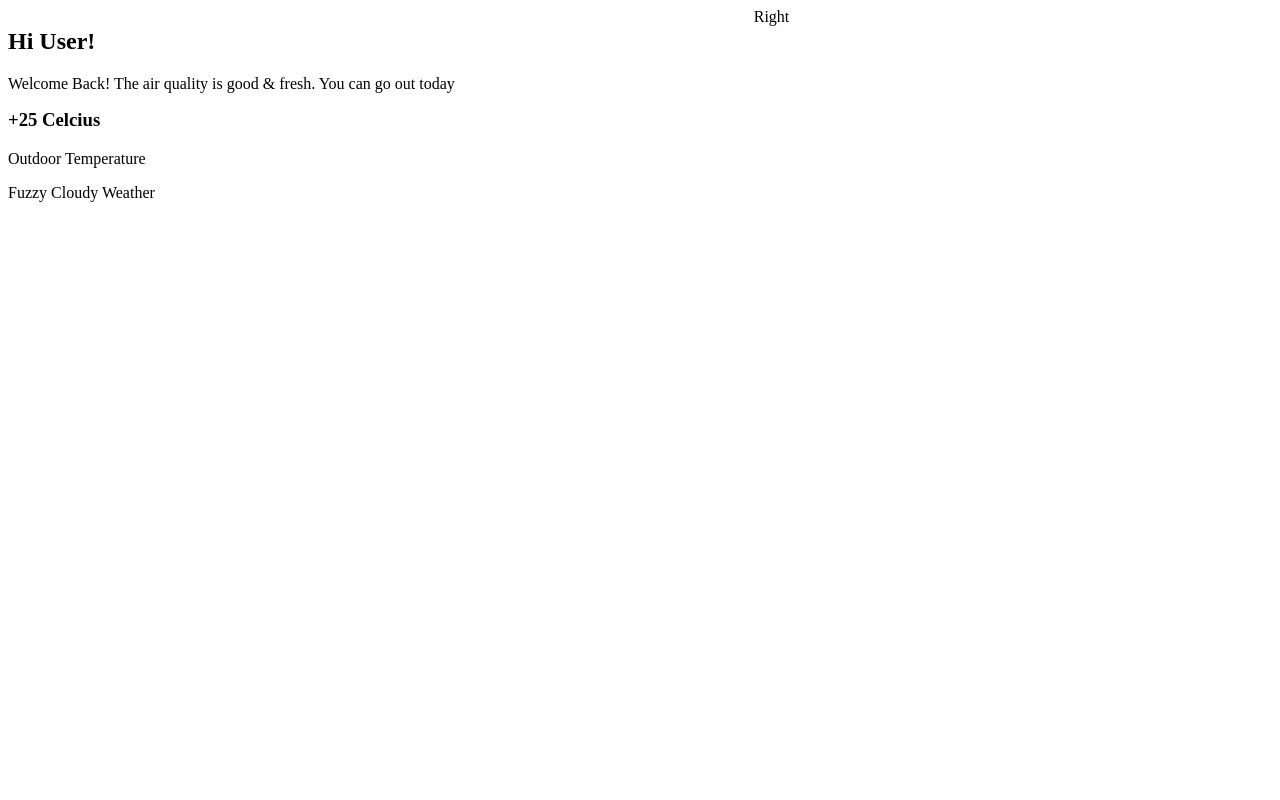
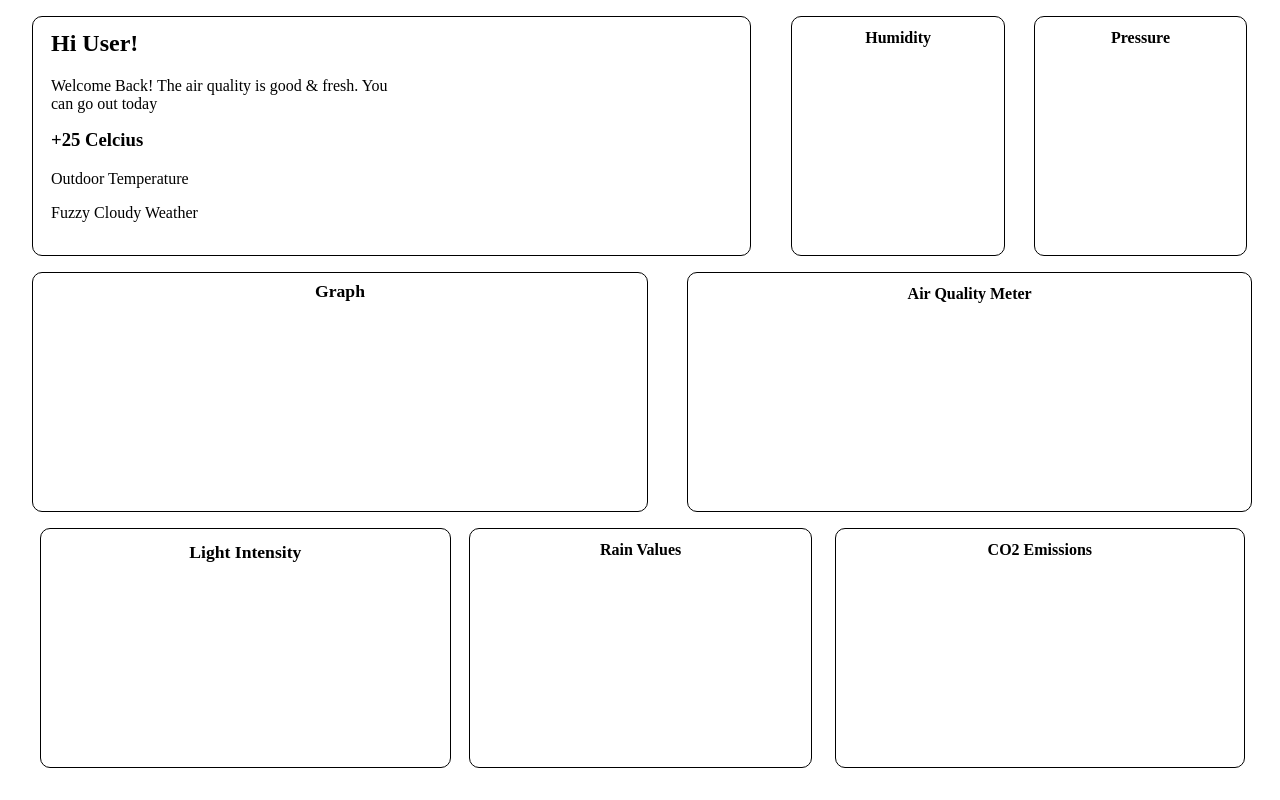
Before and after one commit to VineethI/WoT-Project, a React (Create React App) app in the folder client/: page /dashboard in a window 1280 px wide. Built offline with nearby package versions, Linux system fonts and the light colour scheme.

Commit message:
dashboard ui structure done

```diff
--- a/client/src/Components/Dashboard/Dashboard.jsx
+++ b/client/src/Components/Dashboard/Dashboard.jsx
@@ -1,24 +1,67 @@
-import React from 'react'
-import './Dashboard.scss'
-import Grid from '@material-ui/core/Grid';
+import React from "react";
+import "./Dashboard.scss";
+import Grid from "@material-ui/core/Grid";
 
 const Dashboard = () => {
-  return(
+  return (
     <div className="dashboard">
-        <Grid container spacing={3}>
-          <Grid className="leftc1" item md={7}>
-            <h2>Hi User!</h2>
-            <p>Welcome Back! The air quality is good & fresh. You can go out today</p>
-            <h3>+25 Celcius</h3>
-            <p>Outdoor Temperature</p>
-            <p>Fuzzy Cloudy Weather</p>
+      <Grid className="gridTopLeft" container spacing={2}>
+        <Grid className="leftc1" item md={7}>
+          <div className="dashboardIntro">
+            <div>
+              <h2>Hi User!</h2>
+              <p>
+                Welcome Back! The air quality is good & fresh. You can go out
+                today
+              </p>
+              <h3>+25 Celcius</h3>
+              <p>Outdoor Temperature</p>
+              <p>Fuzzy Cloudy Weather</p>
+            </div>
+            <div className="dashboardIntroImg">
+
+            </div>
+          </div>
+          <div className="dashboardIntroImg"></div>
+        </Grid>
+        <Grid className="gridTopRight" container md={5} spacing={3}>
+          <Grid className="centerc1" item md={5}>
+            Humidity
           </Grid>
-          <Grid className="rightc2" item md={5}>
-            Right
+          <Grid className="rightc1" item md={5}>
+            Pressure
           </Grid>
         </Grid>
+      </Grid>
+      <Grid className="gridMiddle" container spacing={2}>
+        <Grid className="leftMid" item md={6}>
+          <div className="graph">
+            Graph
+          </div>
+        </Grid>
+        <Grid className="gridMidRight" container md={6} spacing={3}>
+          <Grid className="rightMid" item md={11}>
+            Air Quality Meter
+          </Grid>
+        </Grid>
+      </Grid>
+      <Grid className="gridBottomLeft" container spacing={2}>
+        <Grid className="light" item md={4}>
+          <div className="dashboardIntro">
+            Light Intensity
+          </div>
+        </Grid>
+        <Grid className="gridBottomRight" container md={8} spacing={3}>
+          <Grid className="bottomc1" item md={5}>
+            Rain Values
+          </Grid>
+          <Grid className="bottomRightc1" item md={6}>
+            CO2 Emissions
+          </Grid>
+        </Grid>
+      </Grid>
     </div>
-  )
-}
+  );
+};
 
 export default Dashboard;
--- a/client/src/Components/Dashboard/Dashboard.scss
+++ b/client/src/Components/Dashboard/Dashboard.scss
@@ -1,13 +1,149 @@
 .dashboard {
-    height: 99vh;
-    width: 98vw;
-    margin: 0;
+  height: 96vh;
+  width: 95vw;
+  margin: 1.5vh;
+  margin-left: 4vh;
+  display: flex;
+  flex-direction: column;
 
-    .leftc1 {
-        height: 33vh;
-    }
+  .gridTopLeft {
+    display: flex;
+    justify-content: space-between;
+  }
 
-    .rightc1 {
-        height: 33vh;
-    }
+  .gridTopRight {
+    display: flex;
+    margin-top: 1.5vh;
+    justify-content: space-evenly;
+  }
+
+  .leftc1 {
+    height: 30vh;
+    padding: 1vh;
+    margin-top: 1.5vh;
+    border: 1px solid black;
+    border-radius: 10px;
+  }
+
+  .centerc1 {
+    height: 30vh;
+    padding: 1vh;
+    border: 1px solid black;
+    border-radius: 10px;
+    display: flex;
+    flex-direction: column;
+    align-items: center;
+    font-weight: 700;
+  }
+
+  .rightc1 {
+    height: 30vh;
+    padding: 1vh;
+    border: 1px solid black;
+    border-radius: 10px;
+    display: flex;
+    flex-direction: column;
+    align-items: center;
+    font-weight: 700;
+  }
 }
+
+p {
+  width: 350px;
+  line-height: normal;
+}
+
+.dashboardIntro {
+  padding: 5px 10px;
+}
+
+h2 {
+  margin-top: 0;
+}
+
+.gridMiddle {
+  display: flex;
+  .leftMid {
+    height: 30vh;
+    padding: 1vh;
+    margin-top: 4vh;
+    border: 1px solid black;
+    border-radius: 10px;
+  }
+
+  .graph {
+    display: flex;
+    flex-direction: column;
+    font-size: 1.1em;
+    font-weight: 700;
+    align-items: center;
+  }
+
+  .rightMid {
+    height: 30vh;
+    padding: 1vh;
+    border: 1px solid black;
+    border-radius: 10px;
+    display: flex;
+    margin-top: 2.5vh;
+    flex-direction: column;
+    align-items: center;
+    font-weight: 700;
+  }
+
+  .gridMidRight {
+    display: flex;
+    margin-top: 1.5vh;
+    justify-content: flex-end;
+  }
+}
+
+.gridBottomLeft {
+  display: flex;
+  justify-content: space-evenly;
+  .light {
+    height: 30vh;
+    padding: 1vh;
+    margin-top: 4vh;
+    border: 1px solid black;
+    border-radius: 10px;
+  }
+
+  .gridBottomRight {
+    display: flex;
+    margin-top: 1.5vh;
+    align-items: center;
+    justify-content: space-evenly;
+  }
+
+  .bottomc1 {
+    height: 30vh;
+    padding: 1vh;
+    border: 1px solid black;
+    border-radius: 10px;
+    display: flex;
+    flex-direction: column;
+    align-items: center;
+    font-weight: 700;
+    margin-top: 1vh;
+  }
+
+  .bottomRightc1 {
+    height: 30vh;
+    padding: 1vh;
+    border: 1px solid black;
+    border-radius: 10px;
+    display: flex;
+    margin-top: 1vh;
+    flex-direction: column;
+    align-items: center;
+    font-weight: 700;
+  }
+
+  .light {
+      display: flex;
+      justify-content: center;
+      font-size: 1.1em;
+      font-weight: 600;
+  }
+}
```
